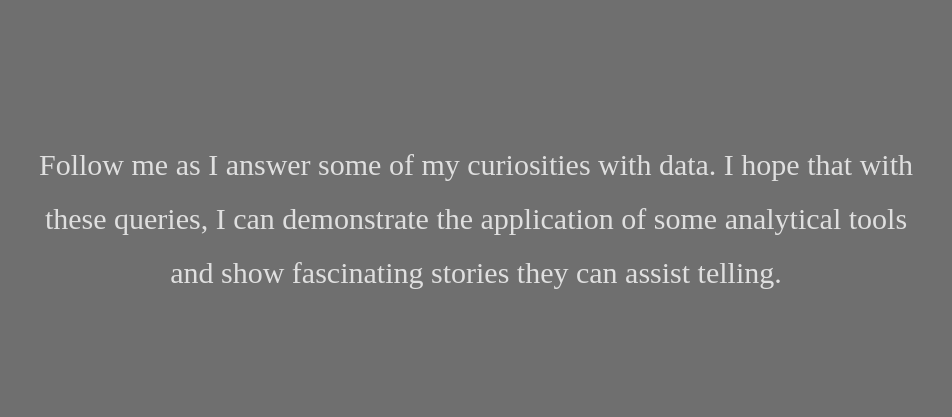
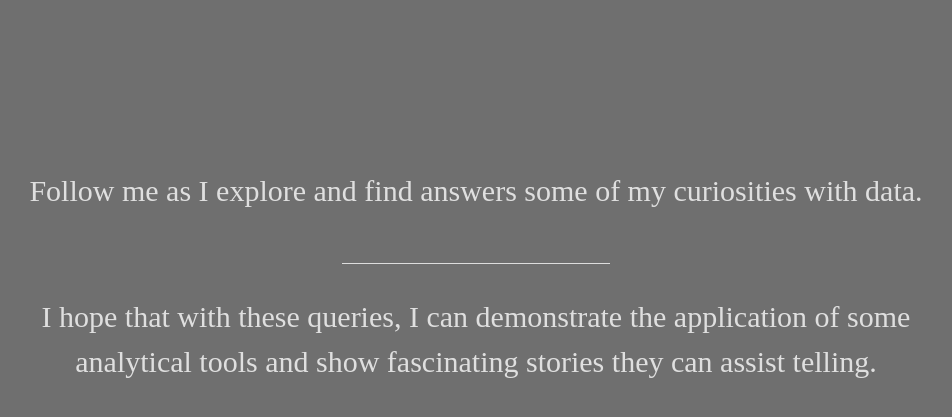
Before and after one commit to rockchi/QueryRock, a Jekyll site: the page built from index.html, in a window 1280 px wide and 900 px high, scrolled down 1718 px, cut to the strip 106-523 px from the top of the window. Shown: the whole strip, without its empty margins (164-1116 px from the left). Built offline with Jekyll 4.4.1, drawn with Linux system fonts in a browser that asks for light colours; nearby versions of some CDN libraries; Markdown is read by kramdown in place of the engine named in the settings; some of the changed text lies outside the part shown.

Commit message:
Revisions + Responsive Changes to aboutme
Changed layout of aboutme from one textblock to 2 paragraphs + stylistic
line

Font-size changes triggered at screen width 720px

```diff
--- a/_includes/skills.html
+++ b/_includes/skills.html
@@ -1 +1 @@
-<section id="skills"><div class="column-container"><div class="centerarticle">Follow me as I answer some of my curiosities with data. I hope that with these queries, I can demonstrate the application of some analytical tools and show fascinating stories they can assist telling.</div></div></section>
+<section id="skills"><div class="column-container"><div class="centerarticle"><p>Follow me as I explore and find answers some of my curiosities with data.</p><hr><p>I hope that with these queries, I can demonstrate the application of some analytical tools and show fascinating stories they can assist telling.</p></div></div></section>
--- a/_jadefiles/skills.jade
+++ b/_jadefiles/skills.jade
@@ -1,4 +1,6 @@
 section#skills
   div.column-container
     div.centerarticle
-      | Follow me as I answer some of my curiosities with data. I hope that with these queries, I can demonstrate the application of some analytical tools and show fascinating stories they can assist telling.
+      p Follow me as I explore and find answers some of my curiosities with data.
+      <hr>
+      p I hope that with these queries, I can demonstrate the application of some analytical tools and show fascinating stories they can assist telling.
--- a/assets/css/main.css
+++ b/assets/css/main.css
@@ -622,11 +622,11 @@ section {
       padding-top: 30px;
       margin: auto;
       text-align: center;
-      line-height: 40px;
+      line-height: 1.5;
       font-size: 25px;
       padding: 1em; } }
 
-@media screen and (max-width: 472px) {
+@media screen and (max-width: 720px) {
   #aboutme .col-50 .sidearticle {
     font-size: 22px; } }
 
@@ -650,15 +650,29 @@ section {
         justify-content: flex-start;
     width: 70%; }
     #skills .column-container .centerarticle {
-      font-size: 30px;
-      font-family: 'opensanslight';
-      letter-spacing: 0;
-      line-height: 1.8;
-      text-align: center;
-      color: #dfdfdf;
-      width: 100%;
-      padding: 0;
-      margin: 0; }
+      -ms-flex: 1;
+          flex: 1;
+      -ms-flex-pack: center;
+          justify-content: center;
+      -ms-flex-align: center;
+          align-items: center; }
+      #skills .column-container .centerarticle p {
+        padding-top: 30px;
+        padding-bottom: 30px;
+        font-size: 30px;
+        font-family: 'opensanslight';
+        letter-spacing: 0;
+        line-height: 1.5;
+        text-align: center;
+        color: #dfdfdf; }
+      #skills .column-container .centerarticle hr {
+        width: 30%;
+        margin: auto;
+        color: white; }
+
+@media screen and (max-width: 720px) {
+  #skills .column-container .centerarticle p {
+    font-size: 22px; } }
 
 #dataviz {
   background-color: #dfdfdf; }
--- a/index.html
+++ b/index.html
@@ -6,3 +6,4 @@ title: QueryRock - A Data Visualisation Blog
 {% include landing.html %}
 {% include aboutme.html %}
 {% include skills.html %}
+{% include contact.html %}
```
Also changed, not shown: assets/css/2-modules/aboutme.sass (+4 -3 lines), assets/css/2-modules/skills.sass (+24 -9 lines).
